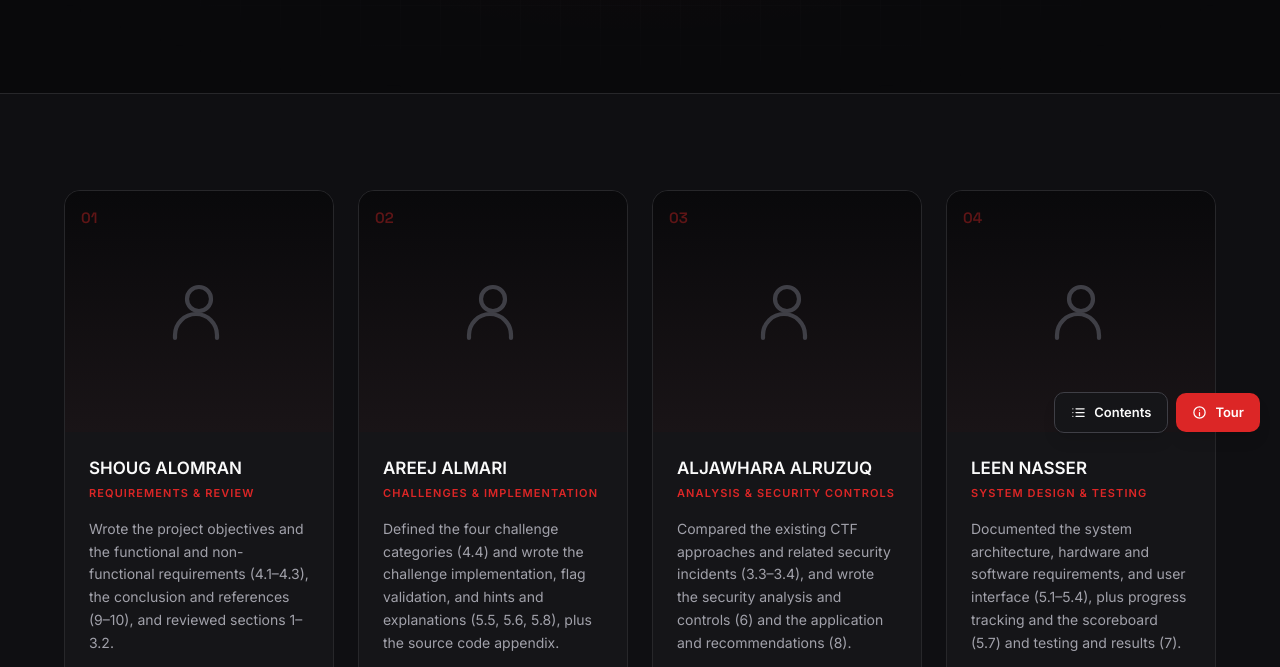
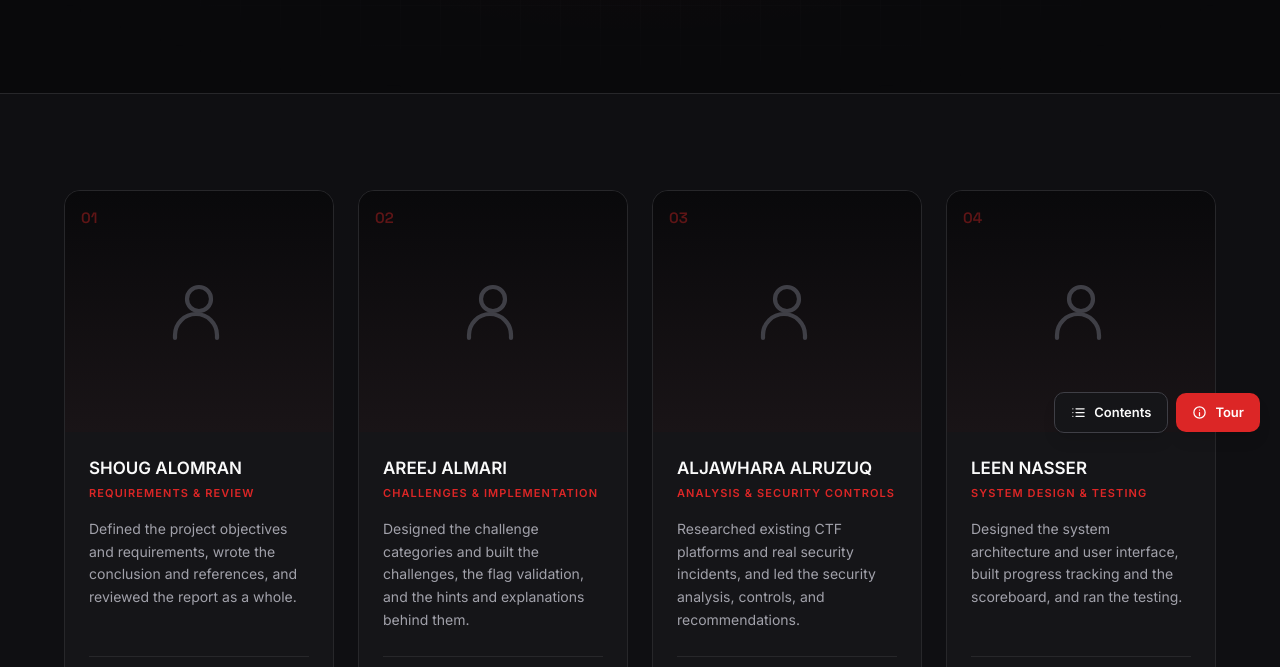
Before and after one commit to Shoug-Alomran/CYS401-Mini-CTF-Security-Lab, a plain HTML site: page team.html in a window 1280 px wide. Shown: the part 347-1014 px from the top of the page. Drawn offline with nearby package versions, Linux system fonts and the light colour scheme; no server answers.

Commit message:
Refine project documentation for clarity and conciseness in team.html

```diff
--- a/team.html
+++ b/team.html
@@ -135,10 +135,8 @@
                   Requirements &amp; Review
                 </p>
                 <p class="text-[14px] text-stext leading-relaxed mb-6">
-                  Wrote the project objectives and the functional and
-                  non-functional requirements (4.1&ndash;4.3), the conclusion
-                  and references (9&ndash;10), and reviewed sections
-                  1&ndash;3.2.
+                  Defined the project objectives and requirements, wrote the
+                  conclusion and references, and reviewed the report as a whole.
                 </p>
                 <div
                   class="mt-auto pt-4 border-t border-brder flex items-center gap-3 text-mtext"
@@ -225,9 +223,8 @@
                   Challenges &amp; Implementation
                 </p>
                 <p class="text-[14px] text-stext leading-relaxed mb-6">
-                  Defined the four challenge categories (4.4) and wrote the
-                  challenge implementation, flag validation, and hints and
-                  explanations (5.5, 5.6, 5.8), plus the source code appendix.
+                  Designed the challenge categories and built the challenges, the
+                  flag validation, and the hints and explanations behind them.
                 </p>
                 <div
                   class="mt-auto pt-4 border-t border-brder flex items-center gap-3 text-mtext"
@@ -314,9 +311,8 @@
                   Analysis &amp; Security Controls
                 </p>
                 <p class="text-[14px] text-stext leading-relaxed mb-6">
-                  Compared the existing CTF approaches and related security
-                  incidents (3.3&ndash;3.4), and wrote the security analysis and
-                  controls (6) and the application and recommendations (8).
+                  Researched existing CTF platforms and real security incidents, and
+                  led the security analysis, controls, and recommendations.
                 </p>
                 <div
                   class="mt-auto pt-4 border-t border-brder flex items-center gap-3 text-mtext"
@@ -403,10 +399,8 @@
                   System Design &amp; Testing
                 </p>
                 <p class="text-[14px] text-stext leading-relaxed mb-6">
-                  Documented the system architecture, hardware and software
-                  requirements, and user interface (5.1&ndash;5.4), plus
-                  progress tracking and the scoreboard (5.7) and testing and
-                  results (7).
+                  Designed the system architecture and user interface, built progress
+                  tracking and the scoreboard, and ran the testing.
                 </p>
                 <div
                   class="mt-auto pt-4 border-t border-brder flex items-center gap-3 text-mtext"
```
